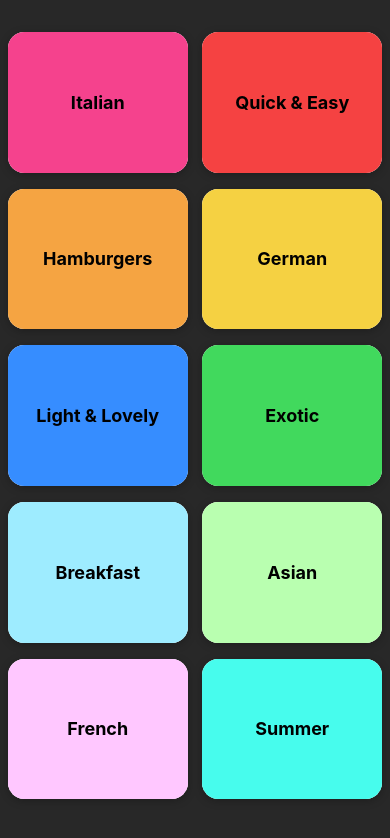
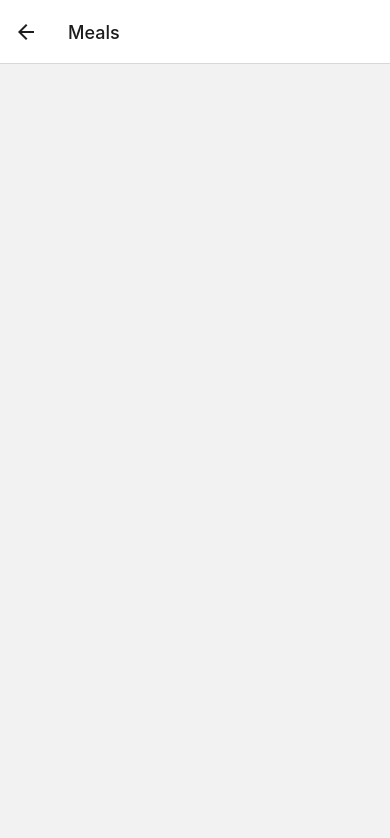
Before and after one commit to Satin3737/meals-native-app, a React Native app: screen /Meals in a window 390 px wide. Shown: the top 838 px of the page. Built offline with nearby package versions, Linux system fonts and the light colour scheme.

Commit message:
added navigation

```diff
--- a/App.js
+++ b/App.js
@@ -2,15 +2,25 @@ import {StatusBar} from 'expo-status-bar';
 import {SafeAreaView, View} from 'react-native';
 import styles from './appStyles';
 import CategoryScreen from './screens/CategoryScreen';
+import {NavigationContainer} from '@react-navigation/native';
+import {createNativeStackNavigator} from '@react-navigation/native-stack';
+import MealsScreen from './screens/MealsScreen';
+
+const Stack = createNativeStackNavigator();
 
 const App = () => {
     return (
-        <View style={styles.app}>
-            <StatusBar style="auto" />
-            <SafeAreaView style={styles.appSaveView}>
-                <CategoryScreen />
-            </SafeAreaView>
-        </View>
+        <NavigationContainer>
+            <View style={styles.app}>
+                <StatusBar style="auto" />
+                <SafeAreaView style={styles.appSaveView}>
+                    <Stack.Navigator>
+                        <Stack.Screen name={'Categories'} component={CategoryScreen} />
+                        <Stack.Screen name={'Meals'} component={MealsScreen} />
+                    </Stack.Navigator>
+                </SafeAreaView>
+            </View>
+        </NavigationContainer>
     );
 };
 
--- a/appStyles.js
+++ b/appStyles.js
@@ -8,9 +8,9 @@ const styles = StyleSheet.create({
         backgroundColor: '#282828'
     },
     appSaveView: {
-        flex: 1,
-        paddingHorizontal: 16,
-        paddingTop: Platform.OS === 'android' ? Constants.statusBarHeight + 24 : 24
+        flex: 1
+        // paddingHorizontal: 16,
+        // paddingTop: Platform.OS === 'android' ? Constants.statusBarHeight + 24 : 24
     }
 });
 
--- a/components/CategoryItem/index.js
+++ b/components/CategoryItem/index.js
@@ -1,14 +1,22 @@
 import {Pressable, View, Text} from 'react-native';
 import styles from './styles';
+import {useNavigation} from '@react-navigation/native';
 
 const CategoryItem = ({data}) => {
-    const {title, color} = data;
+    const {id, title, color} = data;
+    const navigation = useNavigation();
+    const onPress = () => {
+        navigation.navigate('Meals', {
+            catId: id
+        });
+    };
 
     return (
         <View style={styles.item}>
             <Pressable
                 style={({pressed}) => [styles.button(color), pressed ? styles.pressed : null]}
                 android_ripple={{color: '#23232320'}}
+                onPress={onPress}
             >
                 <View style={styles.innerItem}>
                     <Text style={styles.title}>{title}</Text>
--- /dev/null
+++ b/components/MealItem/index.js
@@ -0,0 +1,14 @@
+import {View, Text} from 'react-native';
+import styles from './styles';
+
+const MealItem = ({data}) => {
+    const {title} = data;
+
+    return (
+        <View style={styles.item}>
+            <Text style={styles.title}>{title}</Text>
+        </View>
+    );
+};
+
+export default MealItem;
--- /dev/null
+++ b/components/MealItem/styles.js
@@ -0,0 +1,9 @@
+import {StyleSheet} from 'react-native';
+
+const styles = StyleSheet.create({
+    title: {
+        color: '#000'
+    }
+});
+
+export default styles;
--- a/package.json
+++ b/package.json
@@ -9,11 +9,15 @@
     "web": "expo start --web"
   },
   "dependencies": {
+    "@react-navigation/native": "^6.1.9",
+    "@react-navigation/native-stack": "^6.9.17",
     "expo": "~49.0.15",
+    "expo-constants": "~14.4.2",
     "expo-status-bar": "~1.6.0",
     "react": "18.2.0",
     "react-native": "0.72.6",
-    "expo-constants": "~14.4.2"
+    "react-native-safe-area-context": "4.6.3",
+    "react-native-screens": "~3.22.0"
   },
   "devDependencies": {
     "@babel/core": "^7.20.0",
--- a/screens/CategoryScreen/index.js
+++ b/screens/CategoryScreen/index.js
@@ -7,8 +7,8 @@ const CategoryScreen = () => {
     return (
         <FlatList
             data={CATEGORIES}
-            keyExtractor={(item) => item.id}
-            renderItem={(item) => <CategoryItem data={item.item} />}
+            keyExtractor={item => item.id}
+            renderItem={({item}) => <CategoryItem data={item} />}
             numColumns={2}
             columnWrapperStyle={styles.gap}
         />
--- /dev/null
+++ b/screens/MealsScreen/index.js
@@ -0,0 +1,22 @@
+import {FlatList, View} from 'react-native';
+import styles from './styles';
+import {useRoute} from '@react-navigation/native';
+import {MEALS} from '../../data/dummy-data';
+import MealItem from '../../components/MealItem';
+
+const MealsScreen = () => {
+    const {params} = useRoute();
+    const meals = MEALS.filter(meal => meal.categoryIds.includes(params?.catId));
+
+    return (
+        <View style={styles.screen}>
+            <FlatList
+                data={meals}
+                keyExtractor={item => item.id}
+                renderItem={({item}) => <MealItem data={item} />}
+            />
+        </View>
+    );
+};
+
+export default MealsScreen;
--- /dev/null
+++ b/screens/MealsScreen/styles.js
@@ -0,0 +1,9 @@
+import {StyleSheet} from 'react-native';
+
+const styles = StyleSheet.create({
+    screen: {
+        flex: 1
+    }
+});
+
+export default styles;
```
Also changed, not shown: .prettierrc.json, 1 other file (tests, documents, lock files or other folders).
